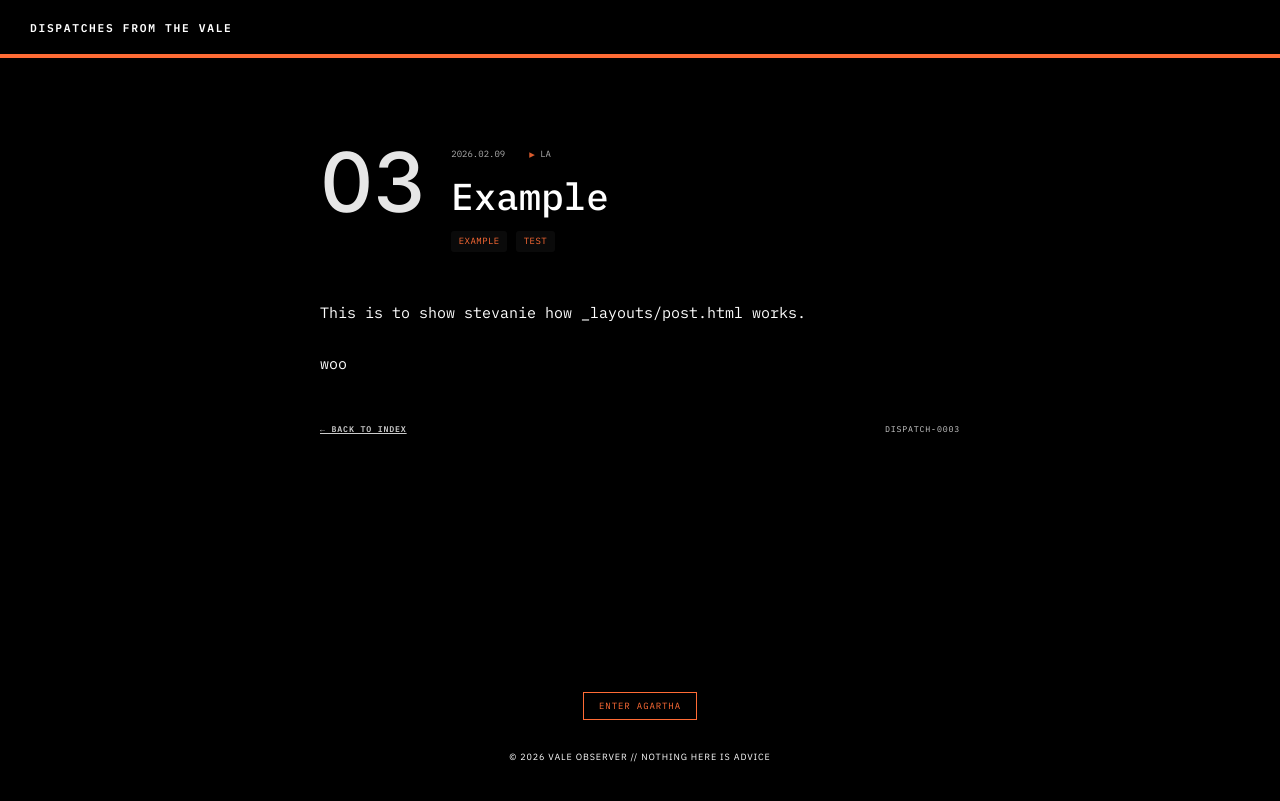
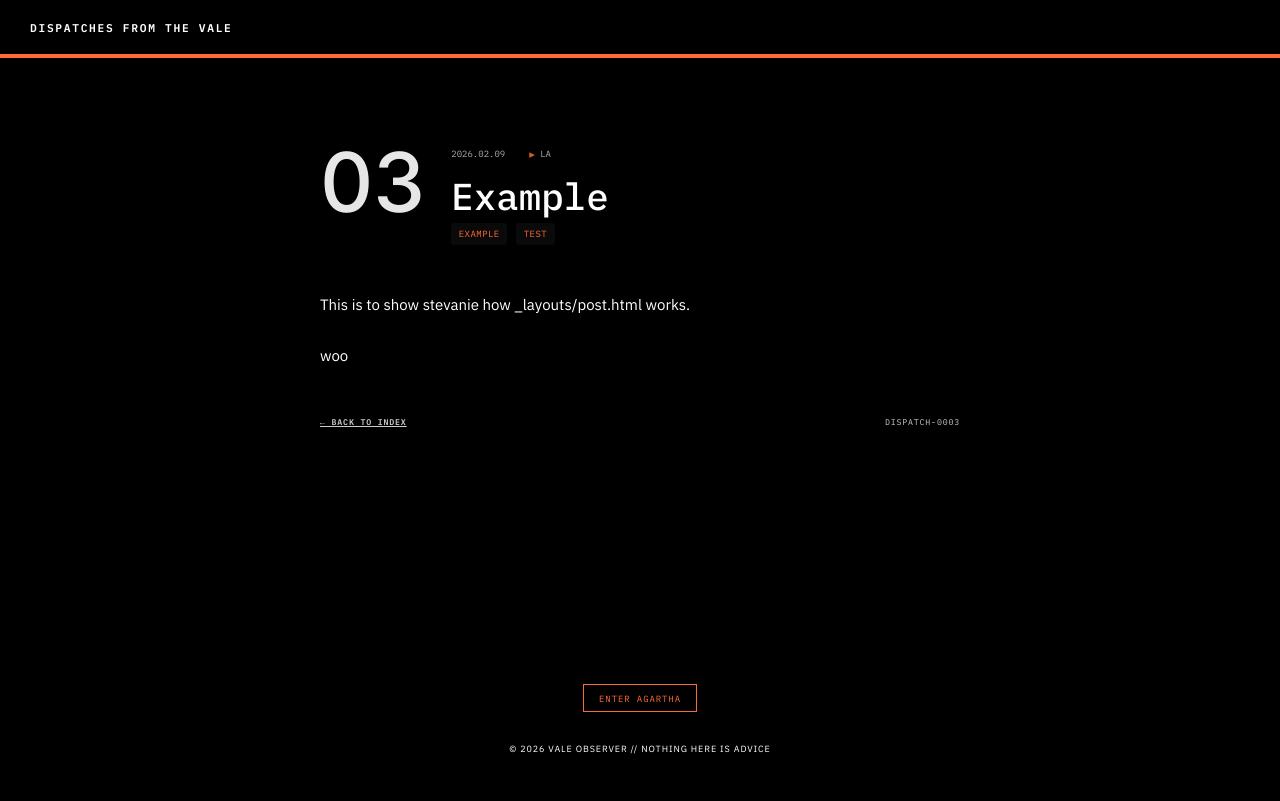
Before and after one commit to valeobserver/dispatches-from-the-vale, a Jekyll site: the page built from _posts/2026-02-09-show-stevanie.md, in a window 1280 px wide. Shown: the top 801 px of the page. Built offline with Jekyll 4.4.1, drawn with Linux system fonts in a browser that asks for light colours.

Commit message:
Update post.html

```diff
--- a/_layouts/post.html
+++ b/_layouts/post.html
@@ -75,19 +75,20 @@ layout: default
     font-weight: 500;
     line-height: 1;
     margin-top: 0.5rem;
-    justify-content: flex-start;
-    padding-left: 0;
   }
 
   .article-tags {
     display: flex;
     flex-wrap: wrap;
     gap: 0.6rem;
-    margin-top: 1rem;
+    margin-top: 0.5rem;
+    margin-left: 0rem;
+    padding-left: 0;
+    justify content: flex-start;
+    align-self: flex-start;
   }
 
   .article-content {
-    font-family: var(--mono);
     font-weight: 300;
     font-size: 1rem;
     line-height: 1.9;
```
